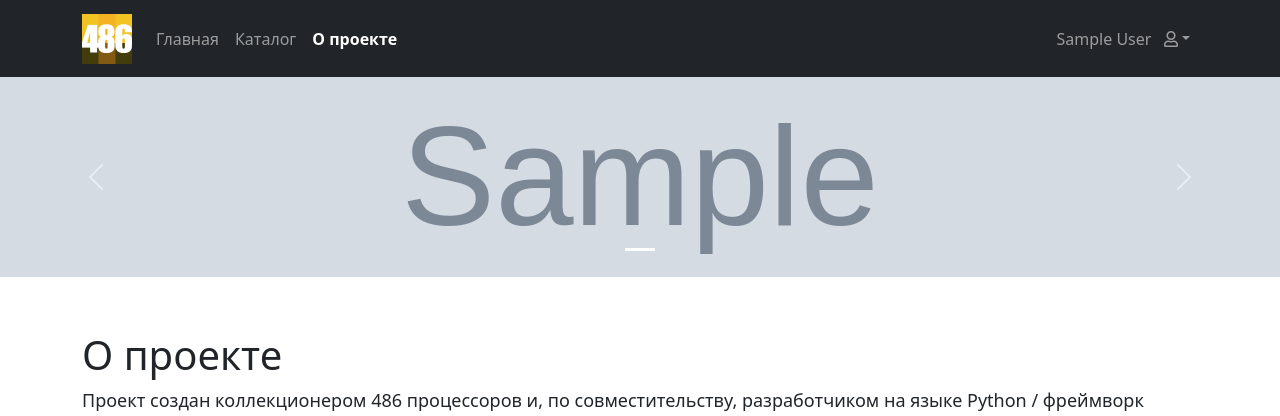
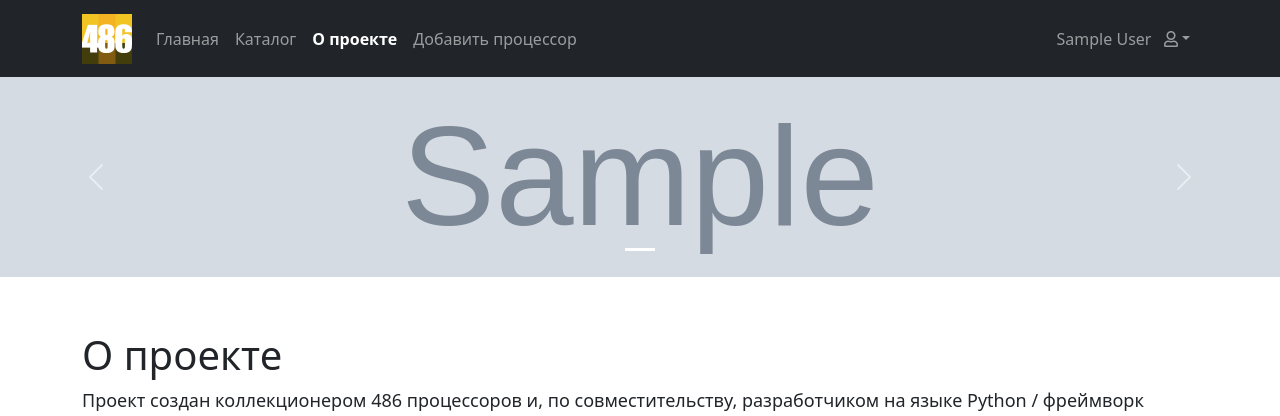
Before and after one commit to renzhin/486, a Django app: page /about/ in a window 1280 px wide. Shown: the top 416 px of the page. Run offline with Django 3.2, Linux system fonts and the light colour scheme; a user stored in the database is signed in; tables that the repository leaves empty hold one stand-in row (values such as "Sample post"); grey boxes marked "Sample" are stand-in pictures; some libraries are stand-ins or nearby versions.

Commit message:
Внести в шаблон шапки кнопку добавления процессора

```diff
--- a/backend/templates/includes/header.html
+++ b/backend/templates/includes/header.html
@@ -28,6 +28,13 @@
               О проекте
             </a>
           </li>
+          {% if user.is_authenticated %}
+            <li class="nav-item">
+              <a class="nav-link {% if view_name == 'cpus:cpu_add' %}active{% endif %}" href="{% url 'cpus:cpu_add' %}">
+                Добавить процессор
+              </a>
+            </li>
+          {% endif %}
         </ul>
 
         <ul class="navbar-nav ms-auto mb-2 mb-lg-0">
```
